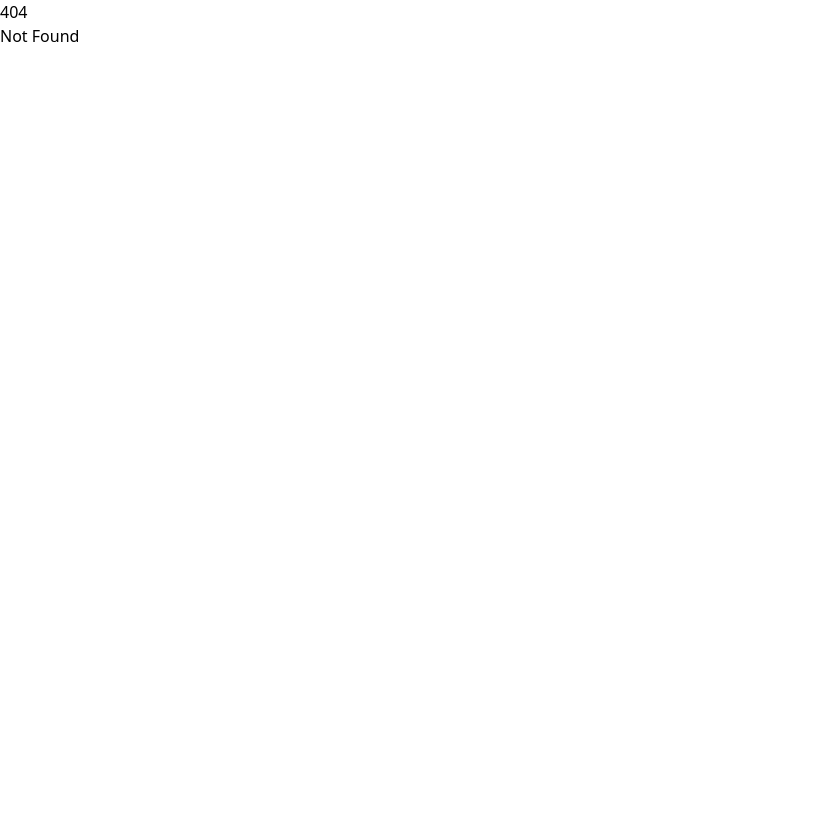
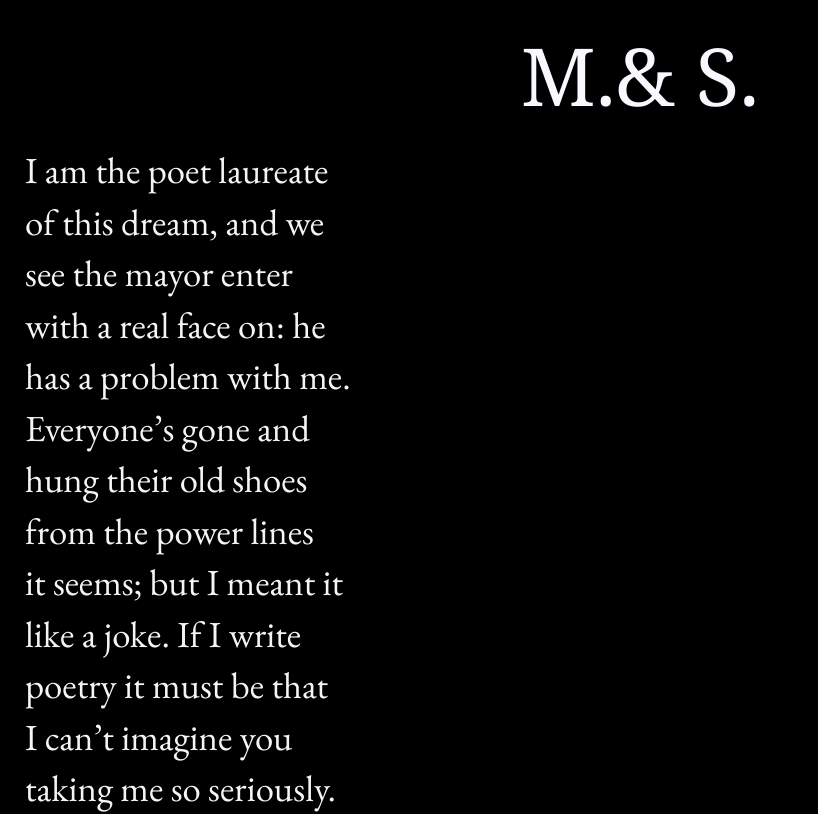
Before and after one commit to leh-vee/poems-simply-put-on-screen, a SvelteKit app: page /intersections/sm in a window 1280 px wide. Before the commit this address had no page. Shown: the top 814 px of the page, without its empty margins (0-818 px from the left). Built offline with nearby package versions, Linux system fonts and the light colour scheme.

Commit message:
first pass at a reading experience

```diff
--- a/src/app.css
+++ b/src/app.css
@@ -1,2 +1,6 @@
 @import 'tailwindcss';
 @plugin '@tailwindcss/typography';
+
+body {
+  background-color: black;
+}
--- a/src/app.html
+++ b/src/app.html
@@ -4,6 +4,9 @@
 		<meta charset="utf-8" />
 		<link rel="icon" href="%sveltekit.assets%/favicon.png" />
 		<meta name="viewport" content="width=device-width, initial-scale=1" />
+		<link rel="preconnect" href="https://fonts.googleapis.com">
+		<link rel="preconnect" href="https://fonts.gstatic.com" crossorigin>
+		<link href="https://fonts.googleapis.com/css2?family=EB+Garamond:ital,wght@0,400..800;1,400..800&display=swap" rel="stylesheet">
 		%sveltekit.head%
 	</head>
 	<body data-sveltekit-preload-data="hover">
--- a/src/routes/about/+page.svelte
+++ /dev/null
@@ -1 +0,0 @@
-This is the about page.
--- /dev/null
+++ b/src/routes/intersections/sm/+page.svelte
@@ -0,0 +1,35 @@
+<script lang="ts">
+  import type { PageProps } from './$types';
+  let { data }: PageProps = $props();
+</script>
+
+<h1 id='title'>M.& S.</h1>
+<div id="poem">
+  {#each data.poem as line}
+    <span class='line'>{line}</span>
+  {/each}
+</div>
+
+<style>
+  #title {
+    color: ghostwhite;
+    text-align: center;
+    font-family: Georgia, serif;
+    font-size: 5em;
+    margin: 15px 0 0;
+    border-radius: 5px;
+  }
+
+  #poem {
+    color: whitesmoke;
+    font-family: "EB Garamond", serif;
+    font-size: 2.3em;
+    line-height: 1.4;
+    margin: 0 5px 10px;
+    padding: 10px 20px;
+  }
+
+  .line {
+    display: block;
+  }
+</style>
--- /dev/null
+++ b/src/routes/intersections/sm/+page.ts
@@ -0,0 +1,9 @@
+import type { PageLoad } from './$types';
+
+export const load: PageLoad = async ({ fetch }) => {
+	const poem = await fetch('/poems/sm.txt')
+    .then((res) => res.text())
+    .then((text) => text.split('\n'));
+
+	return { poem };
+};
```
Also changed, not shown: static/poems/sm.txt (added).
